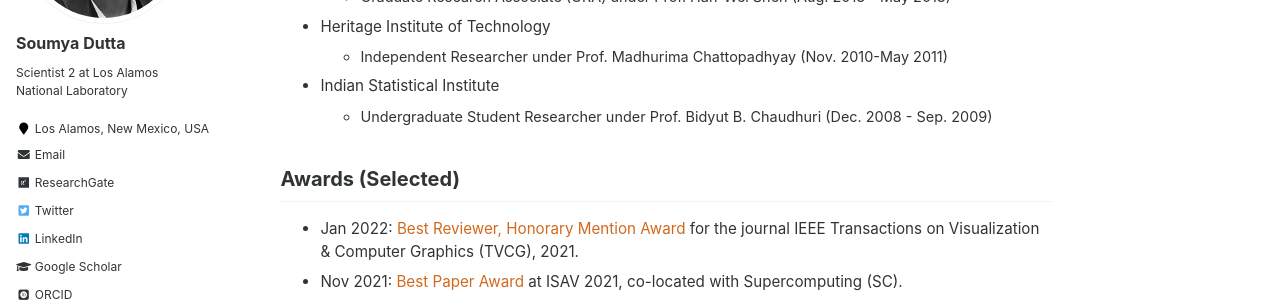
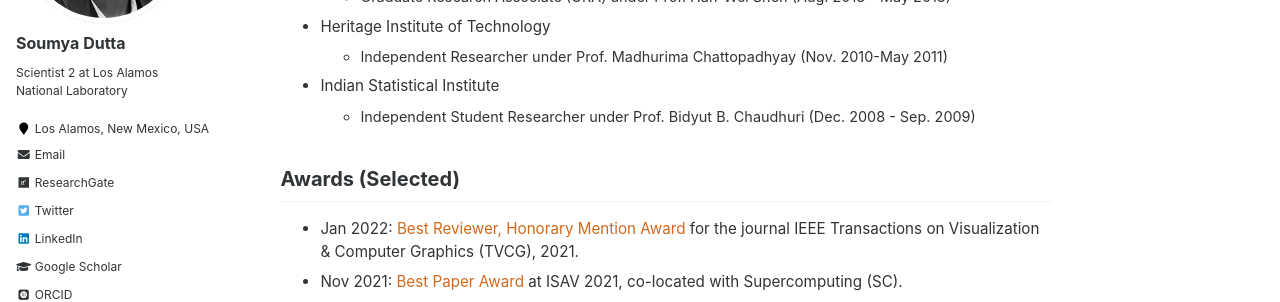
Before and after one commit to soumyadutta-cse/soumyadutta-cse.github.io, a Jekyll site: the page built from _pages/about.md, in a window 1280 px wide and 900 px high, scrolled down 759 px. Shown: the part 194-496 px from the top of the window. Built offline with Jekyll 4.4.1, drawn with Linux system fonts in a browser that asks for light colours; some web fonts are replaced.

Commit message:
minor changes

```diff
--- a/_pages/about.md
+++ b/_pages/about.md
@@ -43,7 +43,7 @@ Dr. Dutta's current research interests include: (1) Techniques for Big Data Anal
 * Heritage Institute of Technology
 	* Independent Researcher under Prof. Madhurima Chattopadhyay (Nov. 2010-May 2011)
 * Indian Statistical Institute
-	* Undergraduate Student Researcher under Prof. Bidyut B. Chaudhuri (Dec. 2008 - Sep. 2009)
+	* Independent Student Researcher under Prof. Bidyut B. Chaudhuri (Dec. 2008 - Sep. 2009)
 
 
 ## Awards (Selected)
```
Also changed, not shown: _pages/publications.md (+1 -1 lines).
